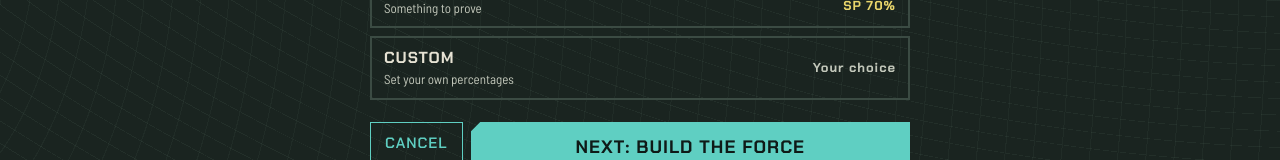
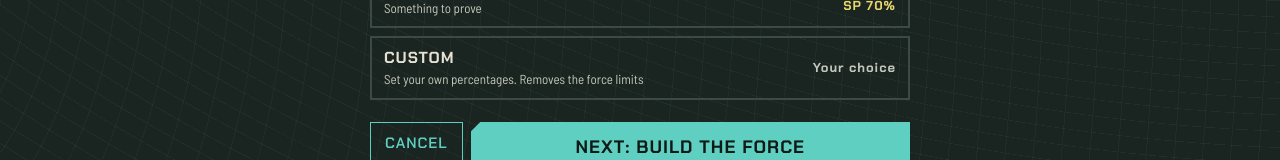
Before and after one commit to FolkFirebrand/aces-companion, a Next.js app: page /setup in a window 1280 px wide. Shown: the part 784-944 px from the top of the page. Built offline with nearby package versions, Linux system fonts and the light colour scheme.

Commit message:
Say on the Custom difficulty that it removes the force limits

```diff
--- a/src/components/setup/SetupWizard.tsx
+++ b/src/components/setup/SetupWizard.tsx
@@ -71,7 +71,7 @@ function NameStep({ draft }: { draft: SetupDraft }) {
               <input type="radio" name="difficulty" checked={on} onChange={() => updateSetup({ difficultyLevel: id as DifficultyLevel })} className="sr-only" />
               <span className="flex-1 flex flex-col">
                 <span className={cn('font-label font-bold text-base tracking-[1px] uppercase', on && 'text-active')}>{level ? level.name : 'Custom'}</span>
-                <span className="text-[13px] text-text-secondary">{level ? LEVEL_NOTES[id as keyof typeof LEVEL_NOTES] : 'Set your own percentages'}</span>
+                <span className="text-[13px] text-text-secondary">{level ? LEVEL_NOTES[id as keyof typeof LEVEL_NOTES] : 'Set your own percentages. Removes the force limits'}</span>
               </span>
               <span className="font-label font-bold text-[13px] tracking-[1px] text-result text-right">
                 {level ? <>PV {percent(level.pvPercent)}<br />SP {level.spPercent}%</> : <span className="text-text-secondary">Your choice</span>}
```
